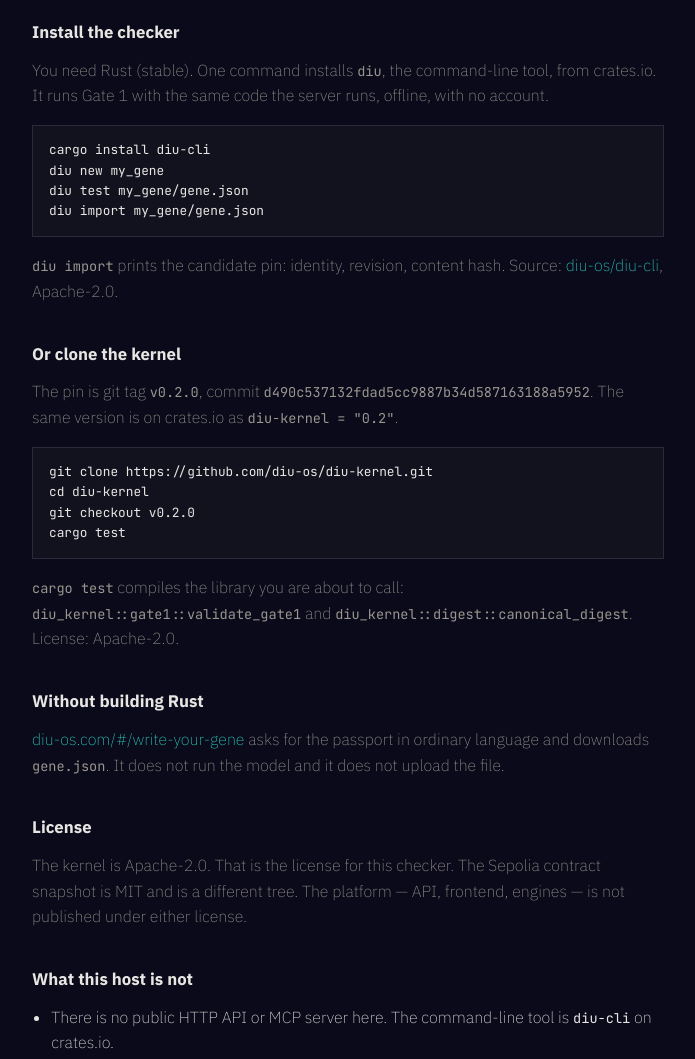
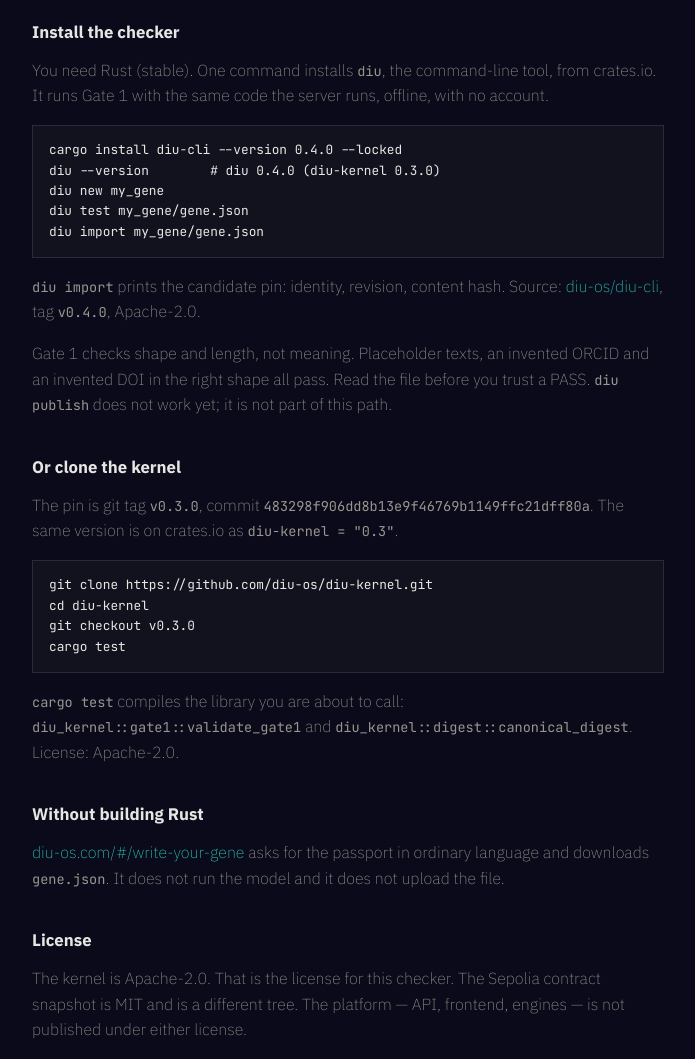
Before and after one commit to diu-os/developer-portal, a plain HTML site: page index.html in a window 1280 px wide. Shown: the part 1100-2159 px from the top of the page, without its empty margins (292-987 px from the left). Drawn offline with Linux system fonts and the light colour scheme.

Commit message:
Point diu-os.dev at diu-cli 0.4.0 and diu-kernel 0.3.0
Install line pins 0.4.0 and shows the version banner; the clone path pins
tag v0.3.0 (483298f); diu mcp is named as a local MCP server; one paragraph
says Gate 1 checks shape, not meaning, and that diu publish does not work
yet.

```diff
--- a/index.html
+++ b/index.html
@@ -4,7 +4,7 @@
   <meta charset="UTF-8">
   <meta name="viewport" content="width=device-width, initial-scale=1.0">
   <title>DIU OS — Author a gene</title>
-  <meta name="description" content="Independent verification of computational and AI-generated scientific claims. Check a gene.json offline with diu-cli 0.2.0 (cargo install diu-cli) and diu-kernel 0.2.0. No public HTTP API or MCP server on this host.">
+  <meta name="description" content="Independent verification of computational and AI-generated scientific claims. Check a gene.json offline with diu-cli 0.4.0 (cargo install diu-cli) and diu-kernel 0.3.0. No public HTTP API or MCP server on this host.">
   <link rel="preconnect" href="https://fonts.googleapis.com">
   <link rel="preconnect" href="https://fonts.gstatic.com" crossorigin>
   <link href="https://fonts.googleapis.com/css2?family=Fraunces:opsz,wght@9..144,800&family=IBM+Plex+Sans:wght@200;400;700&family=JetBrains+Mono:wght@400;700&display=swap" rel="stylesheet">
@@ -109,24 +109,30 @@
       You need Rust (stable). One command installs <span class="mono">diu</span>, the command-line tool,
       from crates.io. It runs Gate 1 with the same code the server runs, offline, with no account.
     </p>
-    <pre>cargo install diu-cli
+    <pre>cargo install diu-cli --version 0.4.0 --locked
+diu --version        # diu 0.4.0 (diu-kernel 0.3.0)
 diu new my_gene
 diu test my_gene/gene.json
 diu import my_gene/gene.json</pre>
     <p class="lede">
       <span class="mono">diu import</span> prints the candidate pin: identity, revision, content hash.
-      Source: <a href="https://github.com/diu-os/diu-cli">diu-os/diu-cli</a>, Apache-2.0.
+      Source: <a href="https://github.com/diu-os/diu-cli">diu-os/diu-cli</a>, tag <span class="mono">v0.4.0</span>, Apache-2.0.
+    </p>
+    <p class="lede">
+      Gate 1 checks shape and length, not meaning. Placeholder texts, an invented ORCID and an invented DOI
+      in the right shape all pass. Read the file before you trust a PASS.
+      <span class="mono">diu publish</span> does not work yet; it is not part of this path.
     </p>
 
     <h2>Or clone the kernel</h2>
     <p class="lede">
-      The pin is git tag <span class="mono">v0.2.0</span>,
-      commit <span class="mono">d490c537132fdad5cc9887b34d587163188a5952</span>.
-      The same version is on crates.io as <span class="mono">diu-kernel = "0.2"</span>.
+      The pin is git tag <span class="mono">v0.3.0</span>,
+      commit <span class="mono">483298f906dd8b13e9f46769b1149ffc21dff80a</span>.
+      The same version is on crates.io as <span class="mono">diu-kernel = "0.3"</span>.
     </p>
     <pre>git clone https://github.com/diu-os/diu-kernel.git
 cd diu-kernel
-git checkout v0.2.0
+git checkout v0.3.0
 cargo test</pre>
     <p class="lede">
       <span class="mono">cargo test</span> compiles the library you are about to call:
@@ -151,7 +157,7 @@ cargo test</pre>
 
     <h2>What this host is not</h2>
     <ul class="list">
-      <li>There is no public HTTP API or MCP server here. The command-line tool is <span class="mono">diu-cli</span> on crates.io.</li>
+      <li>There is no public HTTP API or MCP server here. The command-line tool is <span class="mono">diu-cli</span> on crates.io; <span class="mono">diu mcp</span> runs the same offline checks as an MCP server on your own machine.</li>
       <li>There is no CDC pipeline and no <span class="mono">api.diu-os.org</span>.</li>
       <li><a href="https://github.com/diu-os/diu-docs">diu-docs</a> is not the documentation.</li>
     </ul>
@@ -161,7 +167,7 @@ cargo test</pre>
   </main>
   <footer>
     <div class="wrap">
-      <p>© 2026 DIU OS. Kernel and CLI Apache-2.0, v0.2.0. Platform source is not in this organization.</p>
+      <p>© 2026 DIU OS. Kernel v0.3.0 and CLI v0.4.0, Apache-2.0. Platform source is not in this organization.</p>
     </div>
   </footer>
 </body>
```
